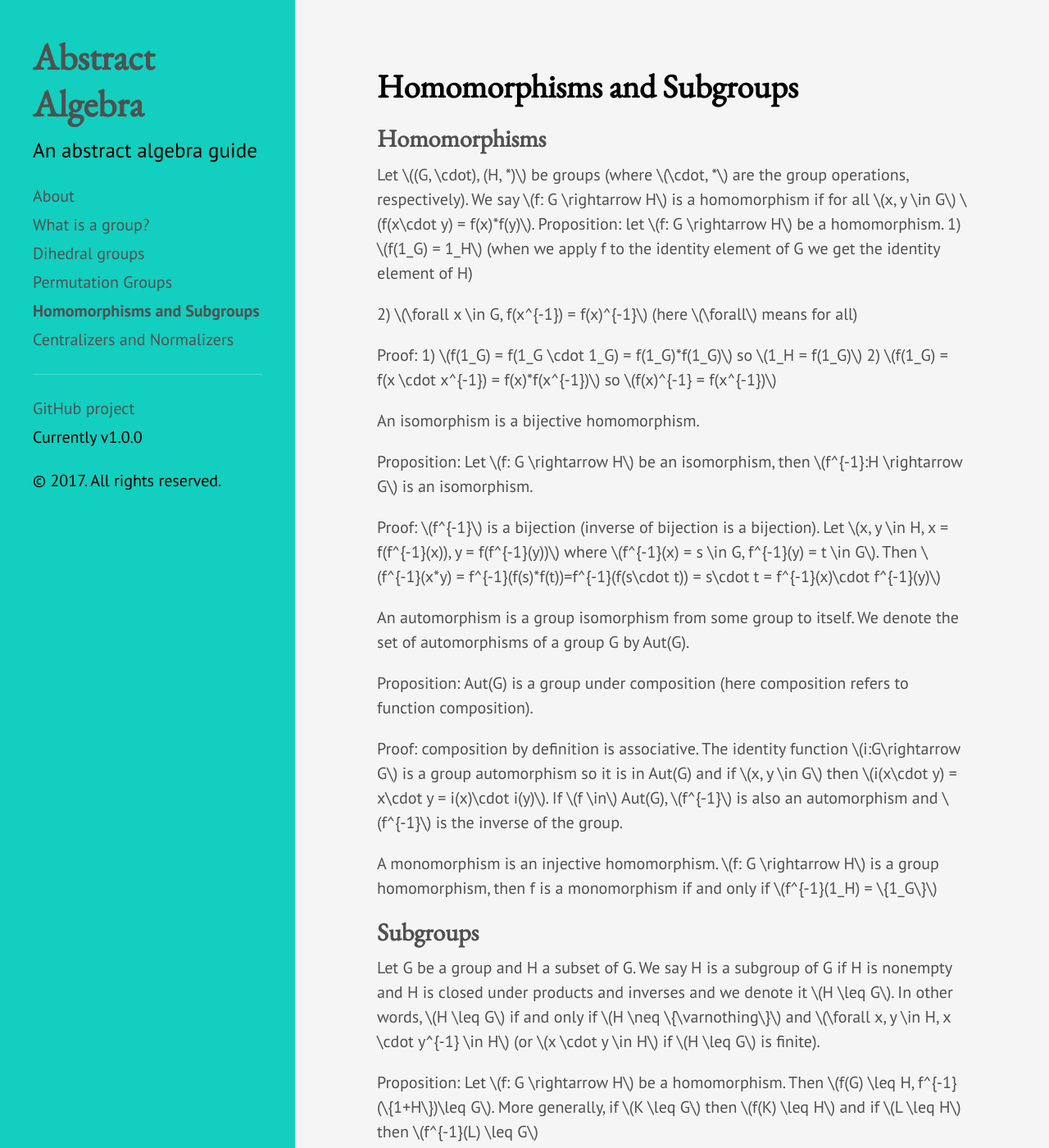
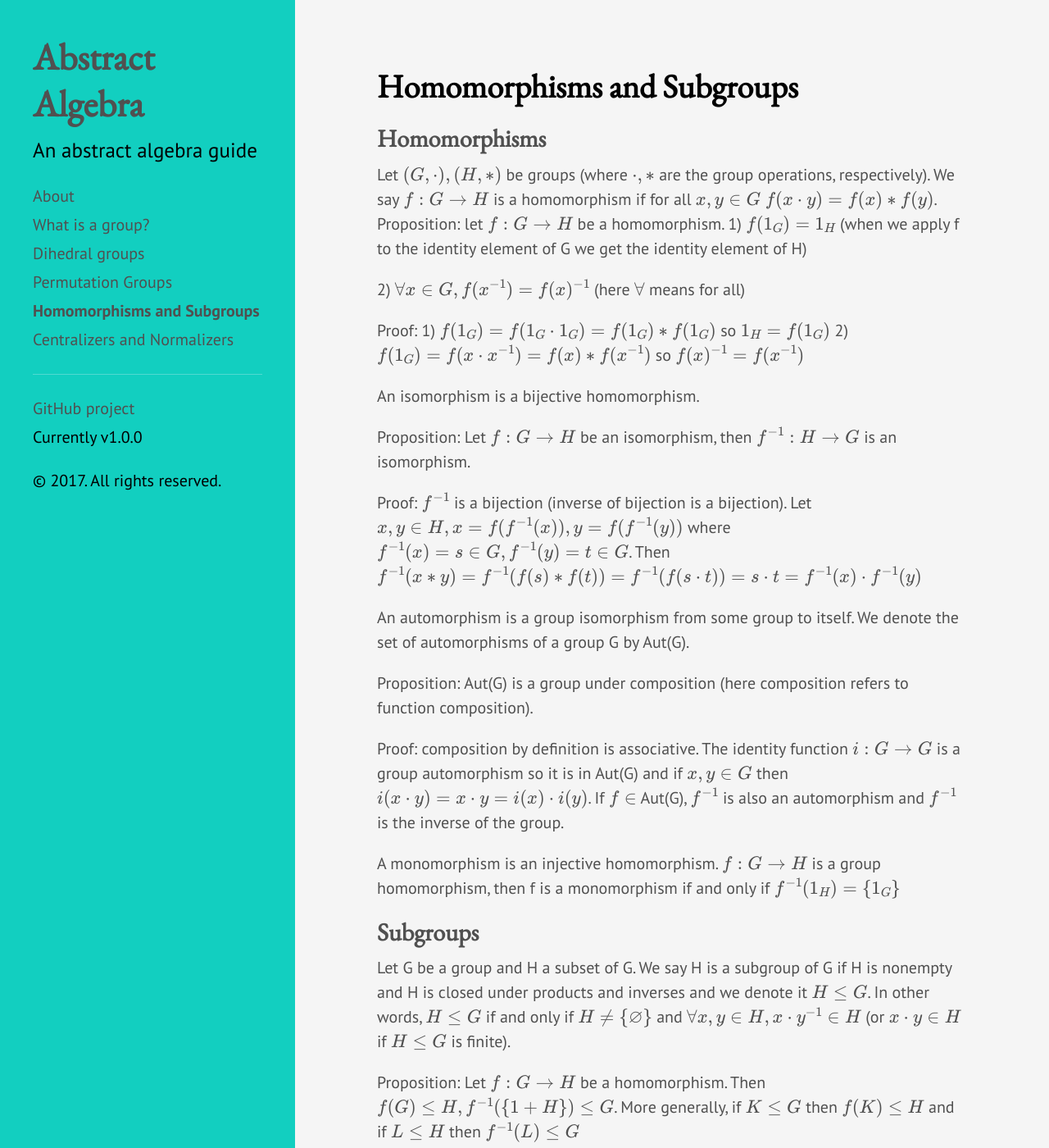
Before and after one commit to jamiecayley/abstractalgebra, a Jekyll site: the page built from homomorphisms_and_subgroups.md, in a window 1280 px wide and 1400 px high. Shown: the whole window at 82% size. Built offline with Jekyll 4.4.1, drawn with Linux system fonts in a browser that asks for light colours; formulas are drawn with MathJax 3; some of the changed lines change nothing that is shown; some of the changed text lies outside the part shown.

Commit message:
add matjax js

```diff
--- a/_layouts/default.html
+++ b/_layouts/default.html
@@ -1,5 +1,7 @@
 <!DOCTYPE html>
 <html lang="en-us">
+
+<script type="text/javascript" src="http://cdn.mathjax.org/mathjax/latest/MathJax.js?config=TeX-AMS-MML_HTMLorMML"></script>
 
   {% include head.html %}
 
```
